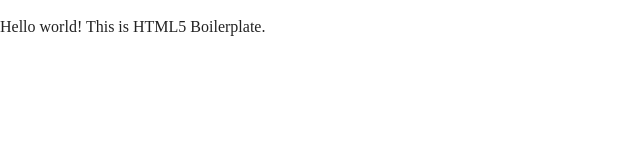
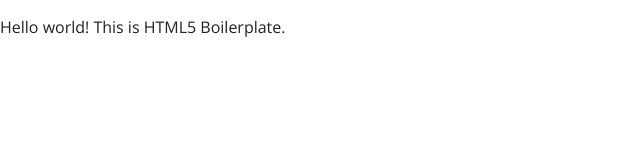
Before and after one commit to natendaben/boilerplate, a plain HTML site: page index.html in a window 1280 px wide. Shown: the full height of the page, 0-640 px from the left. Drawn offline with nearby package versions, Linux system fonts and the light colour scheme.

Commit message:
added google font

```diff
--- a/scss/_base.scss
+++ b/scss/_base.scss
@@ -0,0 +1,3 @@
+body{
+	font-family: $copyfont;
+}
--- a/scss/_variables.scss
+++ b/scss/_variables.scss
@@ -0,0 +1,3 @@
+@import url('https://fonts.googleapis.com/css?family=Open+Sans');
+
+$copyfont: 'Open Sans', sans-serif;
```
Also changed, not shown: css/main.css.
